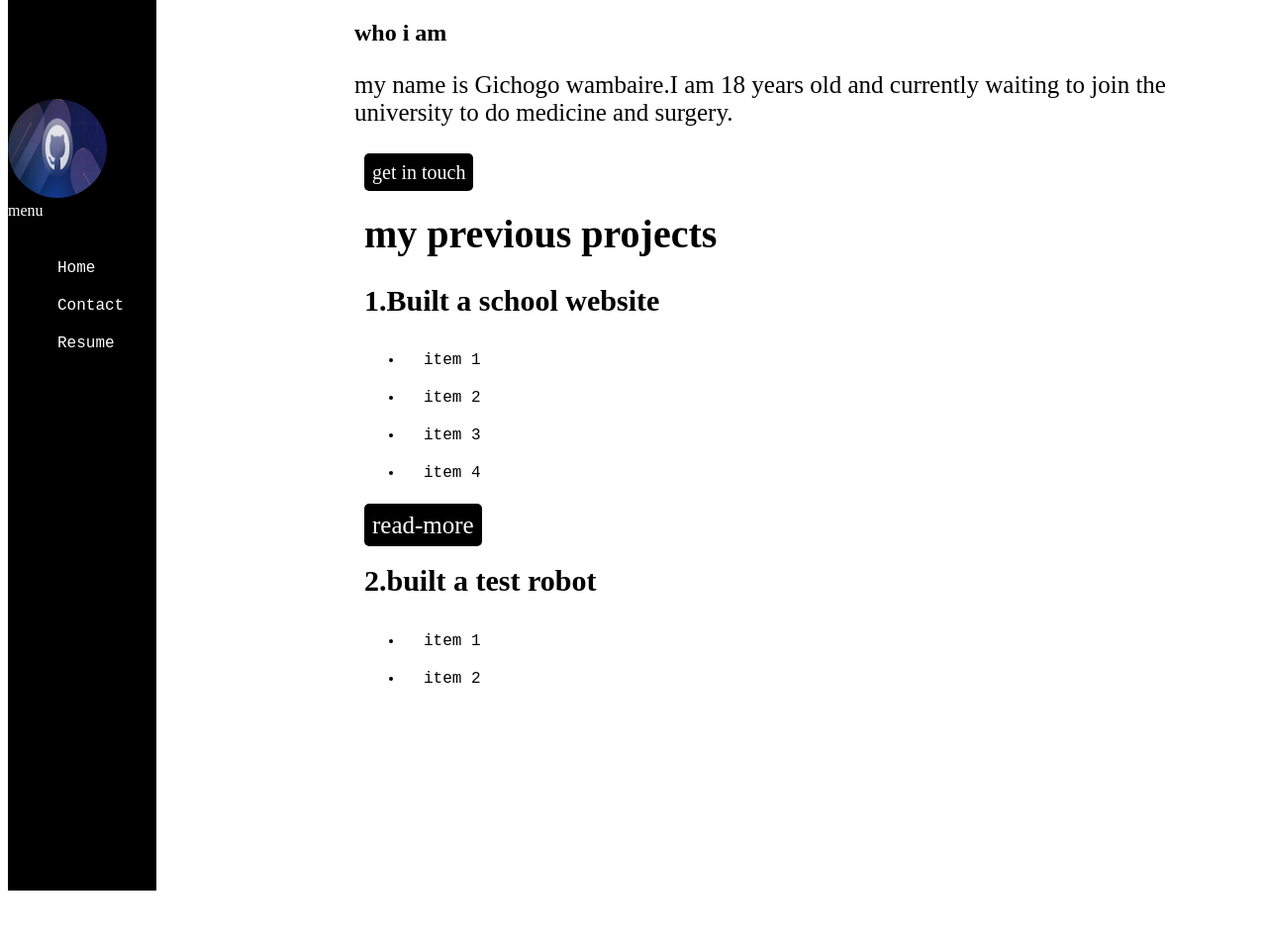
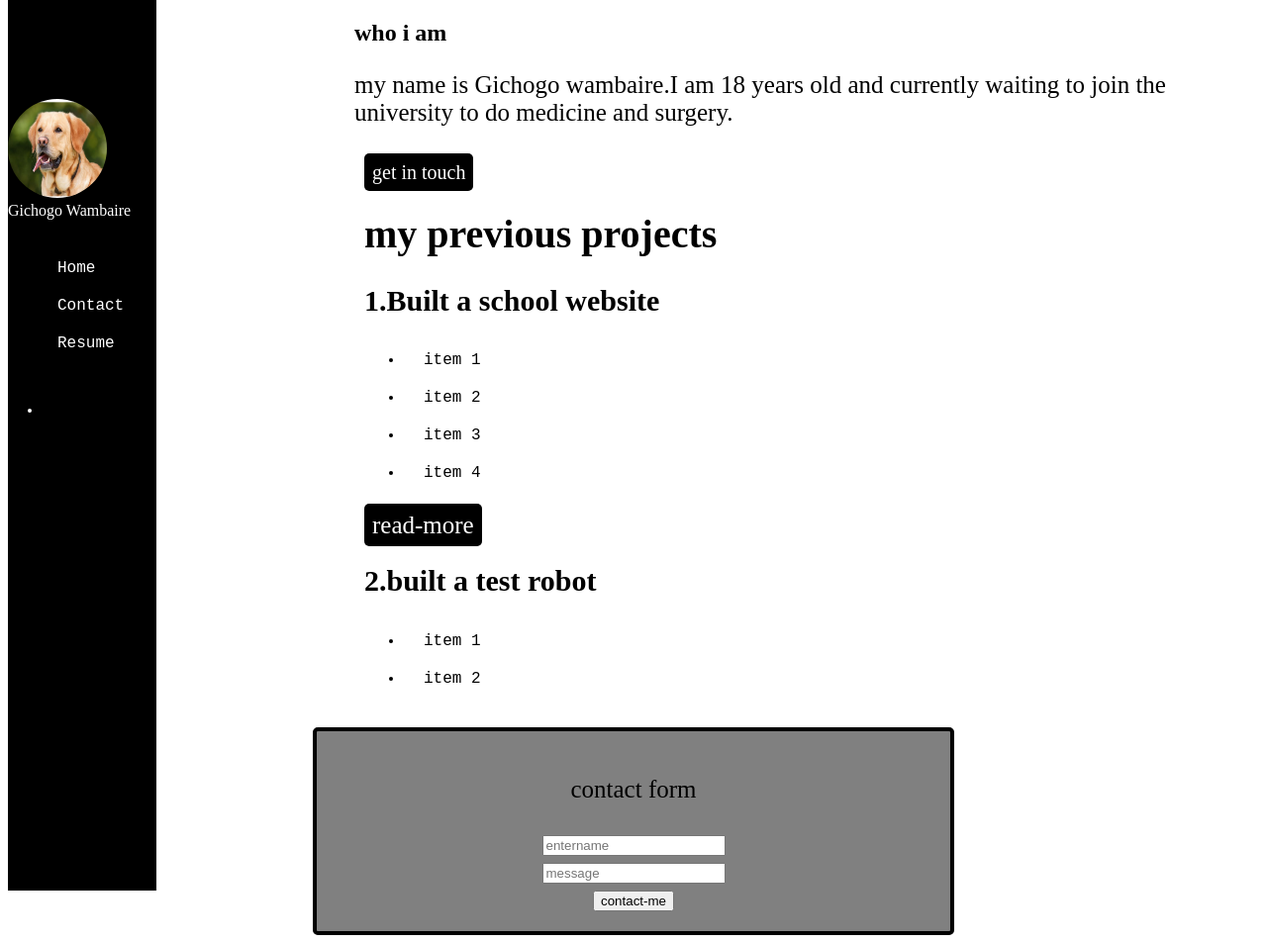
Before and after one commit to Gichogomary/web_development, a plain HTML site: page sidebar/sidebar.html in a window 1280 px wide. Shown: the whole page at 99% size. Before the commit the page ends 800 px from the top, so only its background shows below. Drawn offline with Linux system fonts and the light colour scheme.

Commit message:
sidebar,contactform

```diff
--- /dev/null
+++ b/sidebar/contacts.css
@@ -0,0 +1,10 @@
+.contacts{
+    background-color: black;
+    color:white;
+    width: 75px;
+    height: 50px;
+    text-align: center;
+}
+    class{
+        background-color: aliceblue;
+        color:blueviolet
--- a/sidebar/sidebar.css
+++ b/sidebar/sidebar.css
@@ -81,4 +81,17 @@ a:hover{
     font-size:25px;
 
 
+
 }
+.contactss{
+    border: solid black 4px;
+    color: black;
+    text-align: center;
+    font-size: 25px;
+     border-radius: 5px;
+     background-color: grey;
+     margin:auto;
+     width:600px;
+     height:auto;
+     padding: 20px;
+}
--- a/sidebar/sidebar.html
+++ b/sidebar/sidebar.html
@@ -10,11 +10,11 @@
 
 <body>
     <div class="sidebar">
-        <img src="images/1200x640-2.webp" alt="image" class="rounded-image">
+        <img src="images/Screenshot 2023-03-07 103736.png" alt="image" class="rounded-image">
 
         <nav>
 
-            <span class="my name">menu</span>
+            <span class="my name">Gichogo Wambaire</span>
             <ul>
 
 
@@ -24,6 +24,9 @@
 
             </ul>
         </nav>
+        <div class="contacts">
+            <li><a href="#"></a></li>
+        </div>
     </div>
     <div class="main content">
         <div class="introduction">
@@ -69,8 +72,17 @@
             </div>
         </div>
 
+
     </div>
+    <div class="contactss">
+        <p  class="contact">
+        contact form
+        </p>
+        <input id="credentials" type="text" placeholder="entername"><br>
+        <input id="email" type="text" placeholder="message"><br>
+        <button id=contact>contact-me</button>
     </div>
+
 
 </body>
 </head>
```
Also changed, not shown: log in/log in.html (+1 -1 lines), sidebar/contacts.html (added, +37 -0 lines), sidebar/images/Screenshot 2023-03-07 103736.png (added).
